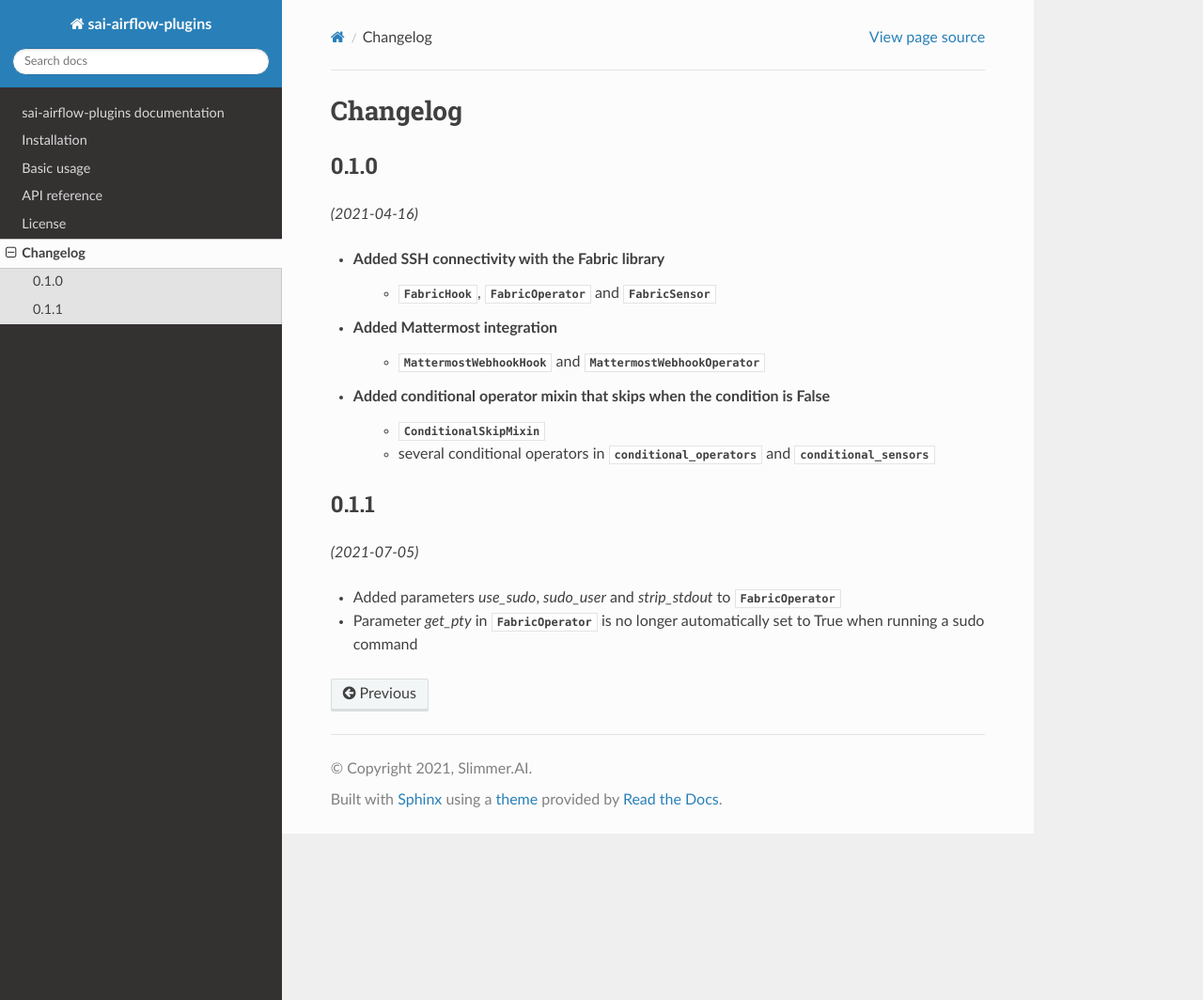
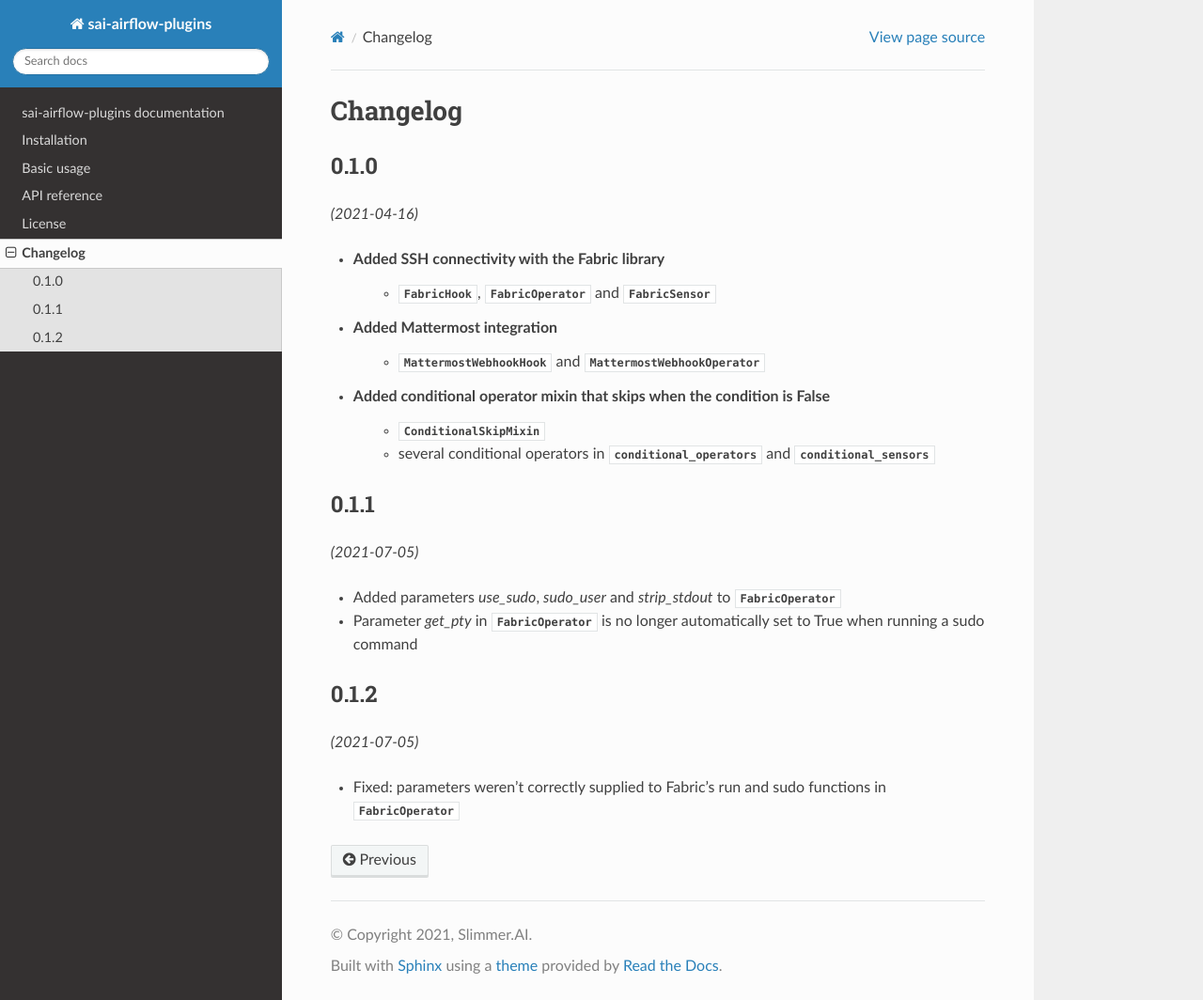
Before and after one commit to Slimmer-AI/sai-airflow-plugins, a Sphinx documentation site: the page built from docs/changelog.rst, in a window 1280 px wide and 1064 px high. Shown: the whole window at 94% size. Built offline with Sphinx 7.4.7 and the Read the Docs theme 2.0.0, drawn with Linux system fonts in a browser that asks for light colours; the version number could not be read and is left out.

Commit message:
Bumped version to 0.1.2 and update changelog

```diff
--- a/docs/changelog.rst
+++ b/docs/changelog.rst
@@ -27,3 +27,11 @@ Changelog
   :class:`~sai_airflow_plugins.operators.fabric_operator.FabricOperator`
 - Parameter `get_pty` in :class:`~sai_airflow_plugins.operators.fabric_operator.FabricOperator` is no longer
   automatically set to True when running a sudo command
+
+0.1.2
+-----
+
+*(2021-07-05)*
+
+- Fixed: parameters weren't correctly supplied to Fabric's run and sudo functions in
+  :class:`~sai_airflow_plugins.operators.fabric_operator.FabricOperator`
```
Also changed, not shown: 1 other file.
